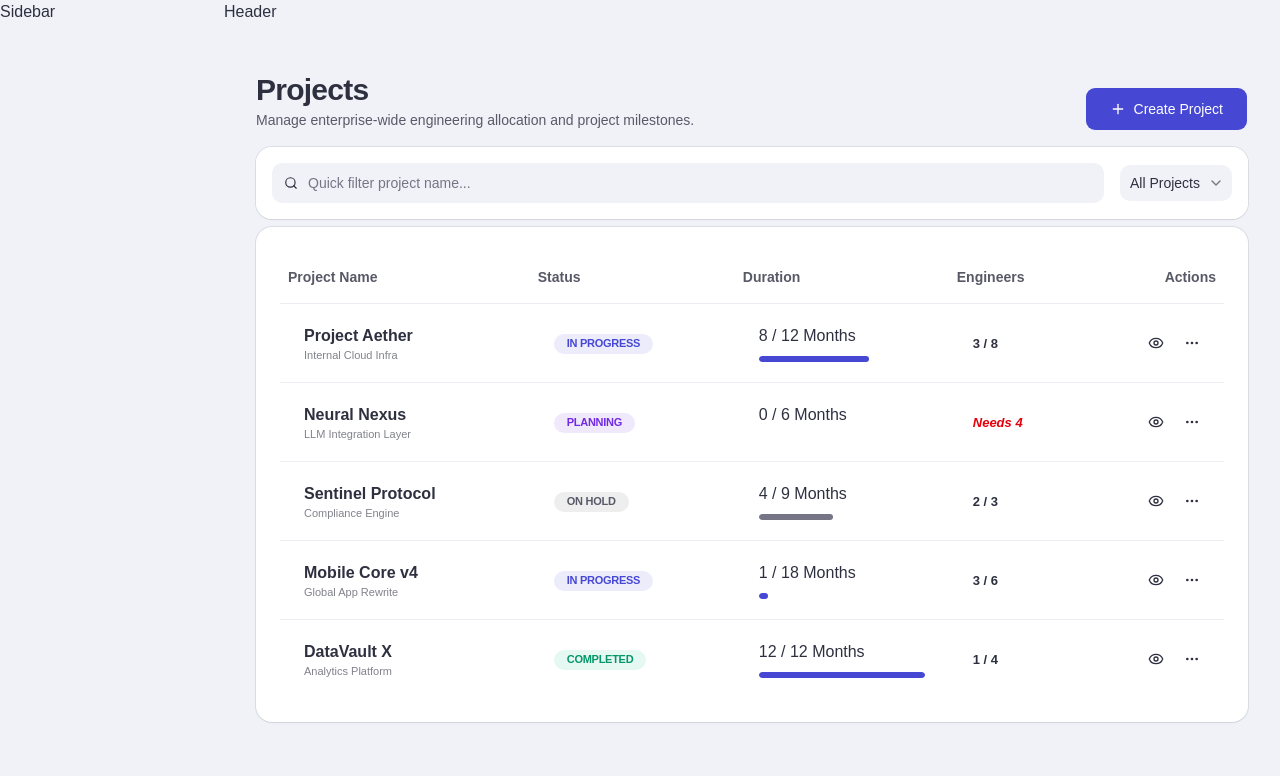
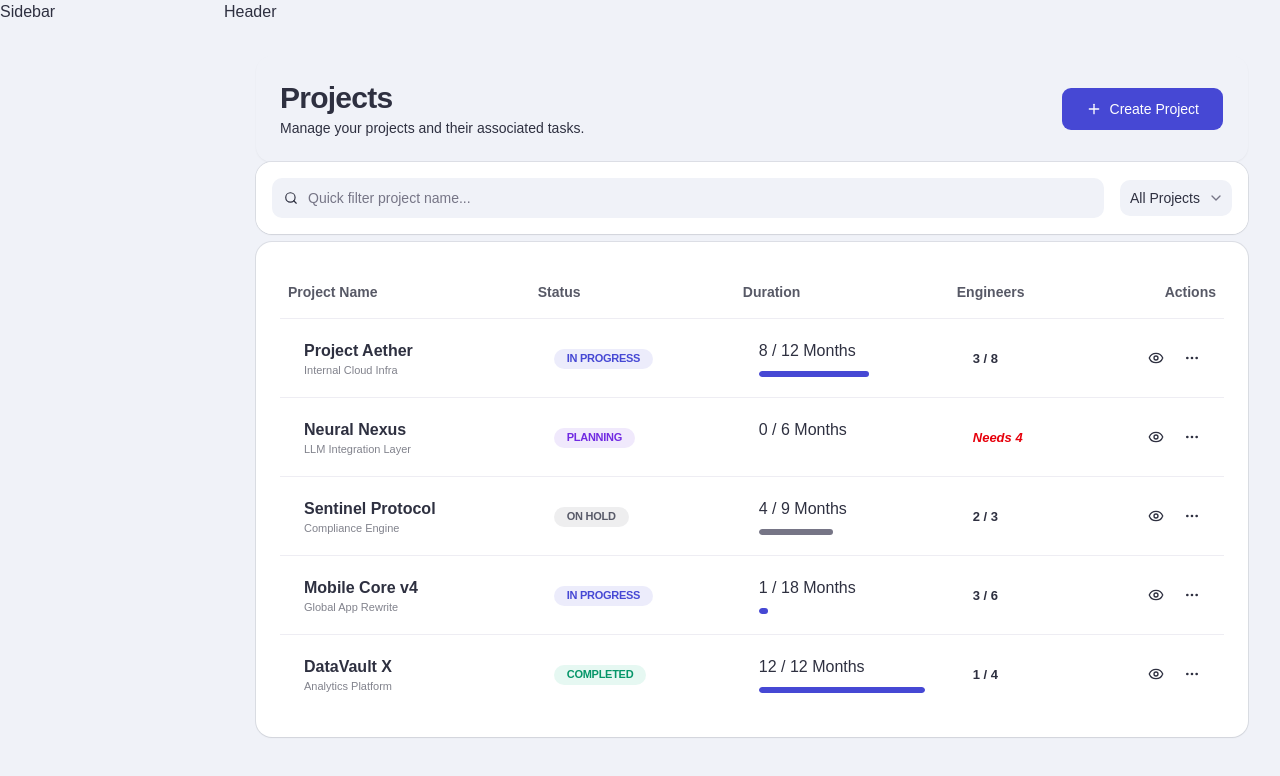
Before and after one commit to tzzkenz/engineer-allocation-platform, a React (Vite) app in the folder client/: page /projects in a window 1280 px wide. Shown: the top 776 px of the page. Built offline with nearby package versions, Linux system fonts and the light colour scheme.

Commit message:
refactor: Move page section to a shared component

```diff
--- a/client/src/pages/project-list/ProjectList.tsx
+++ b/client/src/pages/project-list/ProjectList.tsx
@@ -1,14 +1,15 @@
 import { useState } from "react";
 
-import ProjectFilters from "@/features/projects/components/project-filters/ProjectFIlters";
-import ProjectTable from "@/features/projects/components/project-table/ProjectTable";
-import { Card, CardContent } from "@/shared/components/ui/card";
 import { Plus } from "lucide-react";
 import { useNavigate } from "react-router";
 
 import { mockProjects } from "@features/employees/data/mockData";
+import ProjectFilters from "@features/projects/components/project-filters/ProjectFIlters";
+import ProjectTable from "@features/projects/components/project-table/ProjectTable";
 
 import { Button } from "@shared/components/ui/button";
+import { Card, CardContent } from "@shared/components/ui/card";
+import PageSection from "@shared/components/ui/section";
 
 export function ProjectList() {
   const navigate = useNavigate();
@@ -27,21 +28,19 @@ export function ProjectList() {
 
   return (
     <>
-      <div className="flex items-end justify-between py-4">
-        <div>
-          <h1 className="text-[30px] font-bold text-[#2e3040] tracking-tight leading-9">
-            Projects
-          </h1>
-          <p className="text-[14px] font-medium text-[#585a68] mt-0.5">
-            Manage enterprise-wide engineering allocation and project milestones.
-          </p>
-        </div>
-
-        <Button onClick={() => navigate("/projects/create")} className="gap-2 h-11 px-6 rounded-md">
-          <Plus className="w-3.5 h-3.5" />
-          Create Project
-        </Button>
-      </div>
+      <PageSection
+        title="Projects"
+        description="Manage your projects and their associated tasks."
+        additionalContent={
+          <Button
+            onClick={() => navigate("/projects/create")}
+            className="gap-2 h-11 px-6 rounded-md"
+          >
+            <Plus className="w-3.5 h-3.5" />
+            Create Project
+          </Button>
+        }
+      />
 
       <Card className=" p-0 mb-2">
         <CardContent className=" p-0 ">
--- /dev/null
+++ b/client/src/shared/components/ui/section.tsx
@@ -0,0 +1,28 @@
+import { Card, CardContent } from "./card";
+
+type PageSectionProps = {
+  title: string;
+  description?: string;
+  breadcrumbs?: string[];
+  additionalContent?: React.ReactNode;
+};
+const PageSection: React.FC<PageSectionProps> = ({
+  title,
+  description,
+  breadcrumbs,
+  additionalContent,
+}) => {
+  return (
+    <Card className=" bg-transparent ring-0">
+      <CardContent className="flex items-center justify-between gap-4">
+        <div>
+          <h1 className="text-[30px] font-bold  tracking-tight leading-9">{title}</h1>
+          {description && <p className="text-sm font-medium  mt-0.5">{description}</p>}
+        </div>
+        {additionalContent && <div>{additionalContent}</div>}
+      </CardContent>
+    </Card>
+  );
+};
+
+export default PageSection;
```
